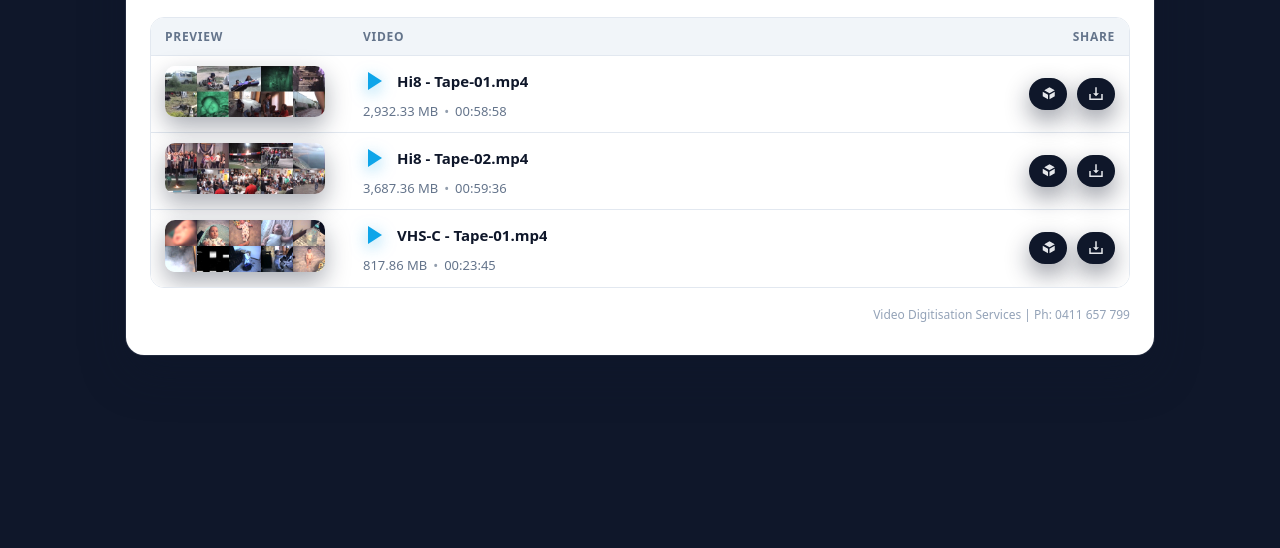
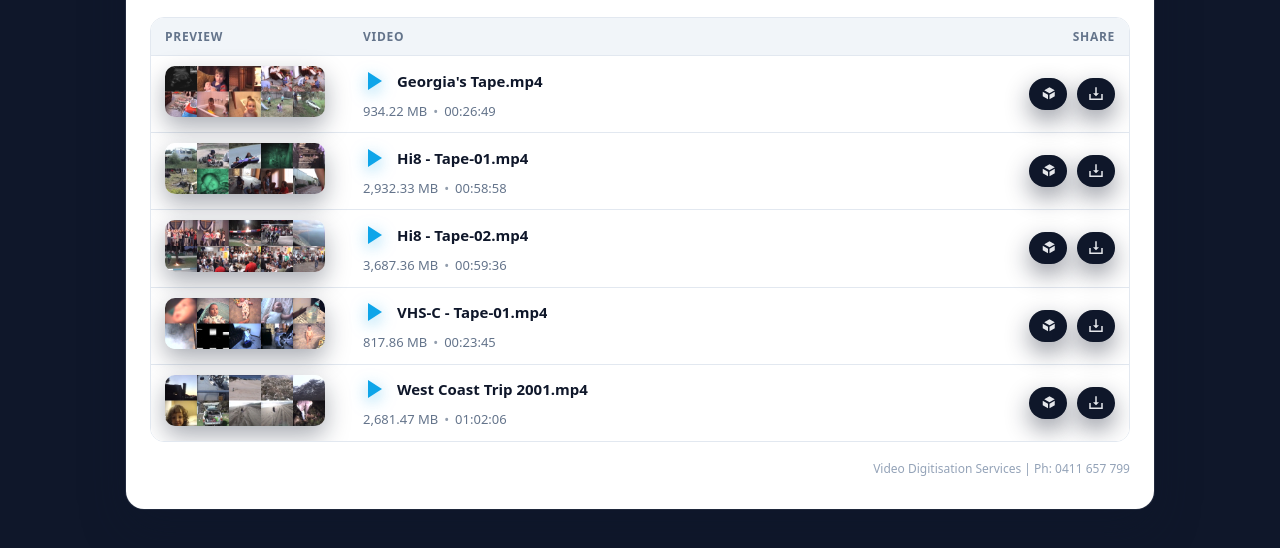
Before and after one commit to RealmsAU/Vanessa-Tierney, a plain HTML site: page index.html in a window 1280 px wide. Shown: the part 112-660 px from the top of the page. Drawn offline with Linux system fonts and the light colour scheme.

Commit message:
Auto-update: 2026-07-22 17:00:37

```diff
--- a/index.html
+++ b/index.html
@@ -354,6 +354,59 @@
 <tr>
   <td class="thumb-cell">
     <div class="thumb-wrapper">
+      <img src="thumbnails/Georgia_s Tape.jpg"
+           class="thumb-img"
+           data-thumb="thumbnails/Georgia_s Tape.jpg"
+           onclick="openImageFromThumb(this)">
+    </div>
+  </td>
+
+  <td class="info-cell">
+    <a href="#"
+       class="play-link"
+       data-local="./Georgia's Tape.mp4"
+       data-dropbox="https://dl.dropboxusercontent.com/s/m2wevj186zauzjcbdamh3/Georgia-s-Tape.mp4?rlkey=ty9yqnkut9khsy8piwuanchei"
+       onclick="openVideoFromLink(this); return false;">
+      <svg class="play-icon" viewBox="0 0 24 24">
+        <polygon points="5,3 19,12 5,21" />
+      </svg>
+      <span class="filename-text">Georgia's Tape.mp4</span>
+    </a>
+
+    <div class="meta-line">
+      <span class="size-text">934.22 MB</span>
+      <span class="dot-sep">•</span>
+      <span class="duration-text">00:26:49</span>
+    </div>
+  </td>
+
+  <td class="share-cell">
+
+    <!-- Share button -->
+    <button class="icon-button"
+            data-dropbox="https://www.dropbox.com/s/m2wevj186zauzjcbdamh3/Georgia-s-Tape.mp4?rlkey=ty9yqnkut9khsy8piwuanchei&dl=0"
+            onclick="copyShareLinkFromButton(this)"
+            title="Copy Dropbox share link">
+      <svg class="share-icon" viewBox="0 0 24 24">
+        <path d="M14 3l7 4-7 4-7-4 7-4zm7 6v6l-7 4v-6l7-4zm-9 4v6l-7-4V9l7 4z"/>
+      </svg>
+    </button>
+
+    <!-- Download button -->
+    <a class="icon-button download-button"
+       data-dropbox-download="https://dl.dropboxusercontent.com/s/m2wevj186zauzjcbdamh3/Georgia-s-Tape.mp4?rlkey=ty9yqnkut9khsy8piwuanchei&dl=1"
+       onclick="downloadFromDropbox(this); return false;"
+       title="Download video">
+      <svg class="download-icon" viewBox="0 0 24 24">
+        <path d="M12 3v12l4-4h-3V3h-2v8H8l4 4zm-7 9v6h14v-6h2v8H3v-8h2z"/>
+      </svg>
+    </a>
+
+  </td>
+</tr>
+<tr>
+  <td class="thumb-cell">
+    <div class="thumb-wrapper">
       <img src="thumbnails/Hi8 _ Tape_01.jpg"
            class="thumb-img"
            data-thumb="thumbnails/Hi8 _ Tape_01.jpg"
@@ -510,6 +563,59 @@
 
   </td>
 </tr>
+<tr>
+  <td class="thumb-cell">
+    <div class="thumb-wrapper">
+      <img src="thumbnails/West Coast Trip 2001.jpg"
+           class="thumb-img"
+           data-thumb="thumbnails/West Coast Trip 2001.jpg"
+           onclick="openImageFromThumb(this)">
+    </div>
+  </td>
+
+  <td class="info-cell">
+    <a href="#"
+       class="play-link"
+       data-local="./West Coast Trip 2001.mp4"
+       data-dropbox="https://dl.dropboxusercontent.com/s/ffec3krv55wper9bjkx58/West-Coast-Trip-2001.mp4?rlkey=6qnnecek9ipy2ah7sgi922nnx"
+       onclick="openVideoFromLink(this); return false;">
+      <svg class="play-icon" viewBox="0 0 24 24">
+        <polygon points="5,3 19,12 5,21" />
+      </svg>
+      <span class="filename-text">West Coast Trip 2001.mp4</span>
+    </a>
+
+    <div class="meta-line">
+      <span class="size-text">2,681.47 MB</span>
+      <span class="dot-sep">•</span>
+      <span class="duration-text">01:02:06</span>
+    </div>
+  </td>
+
+  <td class="share-cell">
+
+    <!-- Share button -->
+    <button class="icon-button"
+            data-dropbox="https://www.dropbox.com/s/ffec3krv55wper9bjkx58/West-Coast-Trip-2001.mp4?rlkey=6qnnecek9ipy2ah7sgi922nnx&dl=0"
+            onclick="copyShareLinkFromButton(this)"
+            title="Copy Dropbox share link">
+      <svg class="share-icon" viewBox="0 0 24 24">
+        <path d="M14 3l7 4-7 4-7-4 7-4zm7 6v6l-7 4v-6l7-4zm-9 4v6l-7-4V9l7 4z"/>
+      </svg>
+    </button>
+
+    <!-- Download button -->
+    <a class="icon-button download-button"
+       data-dropbox-download="https://dl.dropboxusercontent.com/s/ffec3krv55wper9bjkx58/West-Coast-Trip-2001.mp4?rlkey=6qnnecek9ipy2ah7sgi922nnx&dl=1"
+       onclick="downloadFromDropbox(this); return false;"
+       title="Download video">
+      <svg class="download-icon" viewBox="0 0 24 24">
+        <path d="M12 3v12l4-4h-3V3h-2v8H8l4 4zm-7 9v6h14v-6h2v8H3v-8h2z"/>
+      </svg>
+    </a>
+
+  </td>
+</tr>
 
           </tbody>
         </table>
```
Also changed, not shown: thumbnails/Georgia_s Tape.jpg (added), thumbnails/West Coast Trip 2001.jpg (added).
